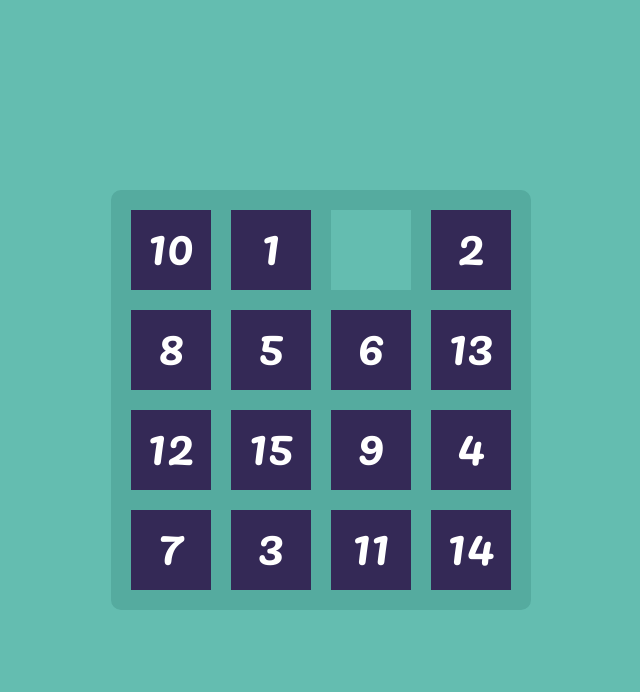
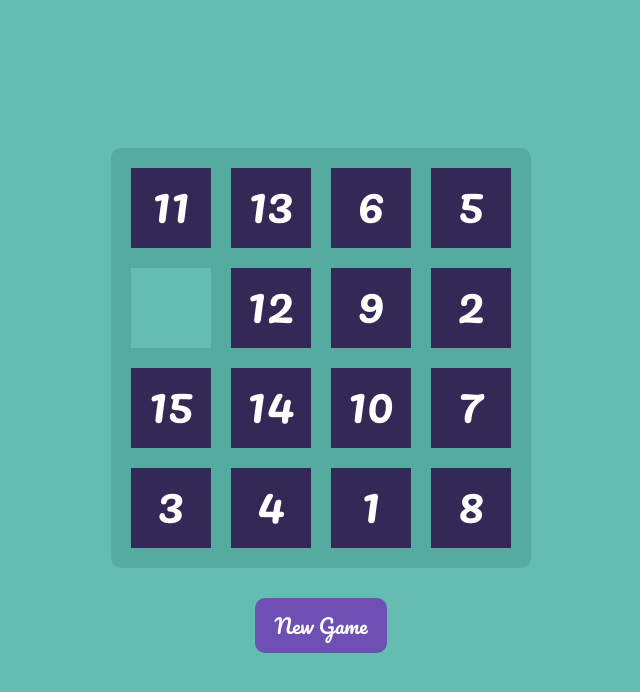
Before and after one commit to evelynmbart/Slider-game, a React (Vite) app: page / in a window 1280 px wide. Shown: the top 692 px of the page, without its empty margins (319-959 px from the left). Built offline with nearby package versions, Linux system fonts and the light colour scheme.

Commit message:
add winning functionality

```diff
--- a/src/components/Board/Board.jsx
+++ b/src/components/Board/Board.jsx
@@ -1,7 +1,9 @@
 import { useEffect, useState } from "react";
 import "../../App.css";
+import { NewGame } from "../NewGame/NewGame";
 import { Overlay } from "../Overlay/Overlay";
 import { Tile } from "../Tile/Tile";
+import { Winner } from "../Winner/Winner";
 import "./Board.css";
 
 export function Board() {
@@ -53,6 +55,12 @@ export function Board() {
     }
   };
 
+  const reset = () => {
+    setNumbers(shuffle());
+  };
+
+  useEffect(reset, []);
+
   useEffect(() => {
     document.addEventListener("keydown", handleKeyDown);
     return () => document.removeEventListener("keydown", handleKeyDown);
@@ -65,7 +73,9 @@ export function Board() {
         {numbers.map((x, index) => (
           <Tile key={index} number={x} moveTile={moveTile} />
         ))}
+        <Winner numbers={numbers} reset={reset} />
       </div>
+      <NewGame reset={reset} />
     </div>
   );
 }
--- a/src/components/NewGame/NewGame.jsx
+++ b/src/components/NewGame/NewGame.jsx
@@ -1,5 +1,9 @@
 import "./NewGame.css";
 
-export function NewGame() {
-  return <div>newgame</div>;
+export function NewGame({ reset }) {
+  return (
+    <div className="button-wrapper">
+      <button onClick={reset}>New Game</button>
+    </div>
+  );
 }
--- a/src/components/Winner/Winner.jsx
+++ b/src/components/Winner/Winner.jsx
@@ -1,5 +1,12 @@
 import "./Winner.css";
 
-export function Winner() {
-  return <div>Winner</div>;
+export function Winner({ numbers }) {
+  if (!numbers.every((n) => n.value === n.index + 1)) {
+    return null;
+  }
+  return (
+    <div className="winner">
+      <p>You Won!</p>
+    </div>
+  );
 }
```
